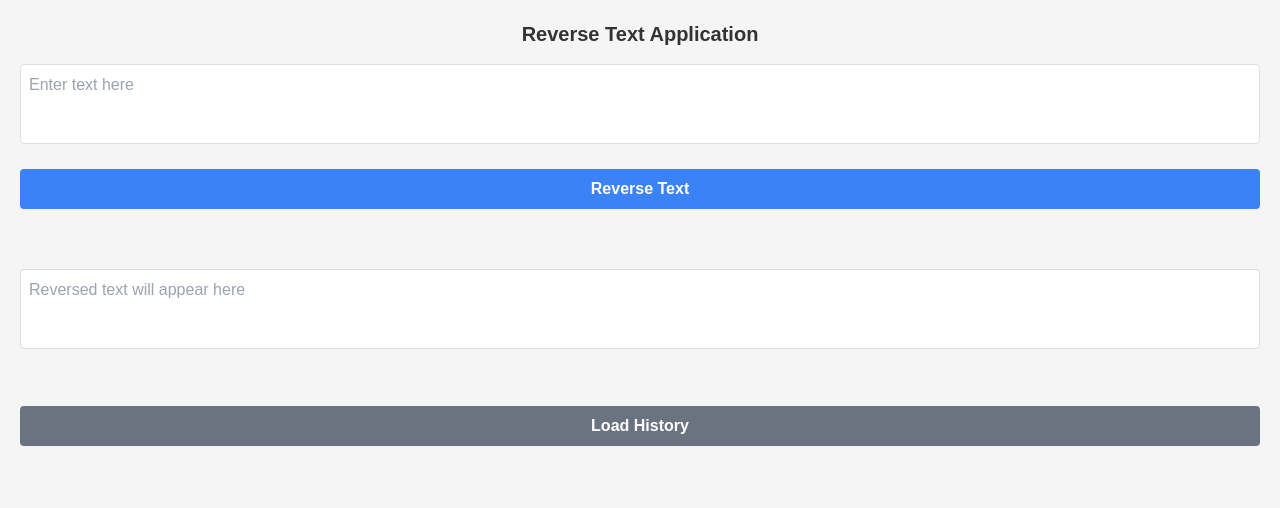
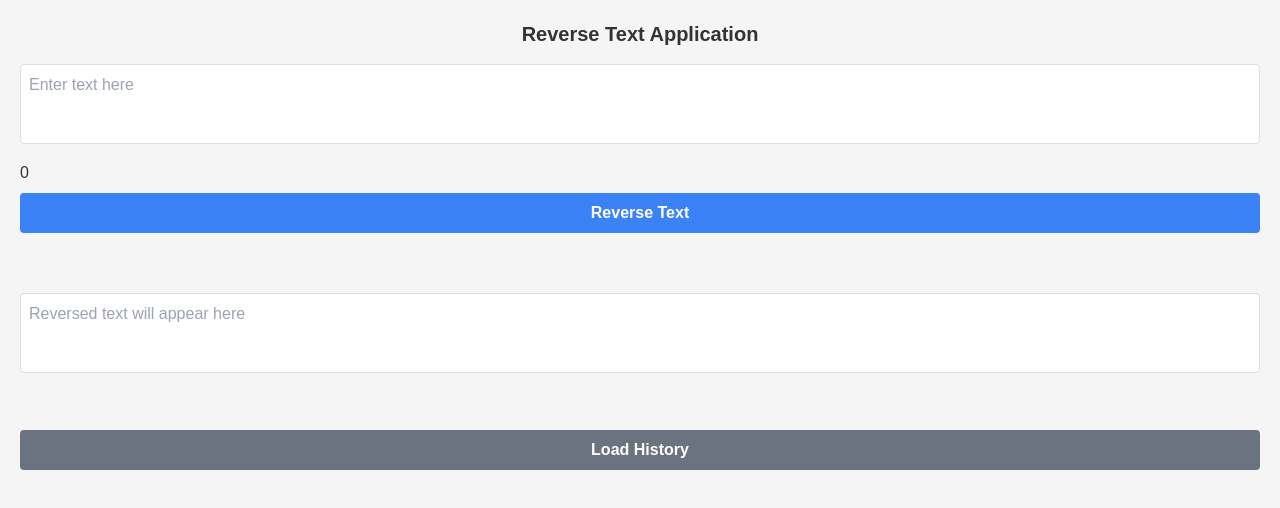
Before and after one commit to WonYunSun/interview-practice, a Next.js app: page / in a window 1280 px wide. Shown: the top 508 px of the page. Built offline with nearby package versions, Linux system fonts and the light colour scheme.

Commit message:
feat : textarea 아래 글자 수 표시시

```diff
--- a/src/app/page.tsx
+++ b/src/app/page.tsx
@@ -95,6 +95,7 @@ export default function Home() {
             }}
             placeholder="Enter text here"
           />
+          <div>{inputText.length}</div>
 
           {errorMessage && <p className="text-red-500">{errorMessage}</p>}
           <button
```
